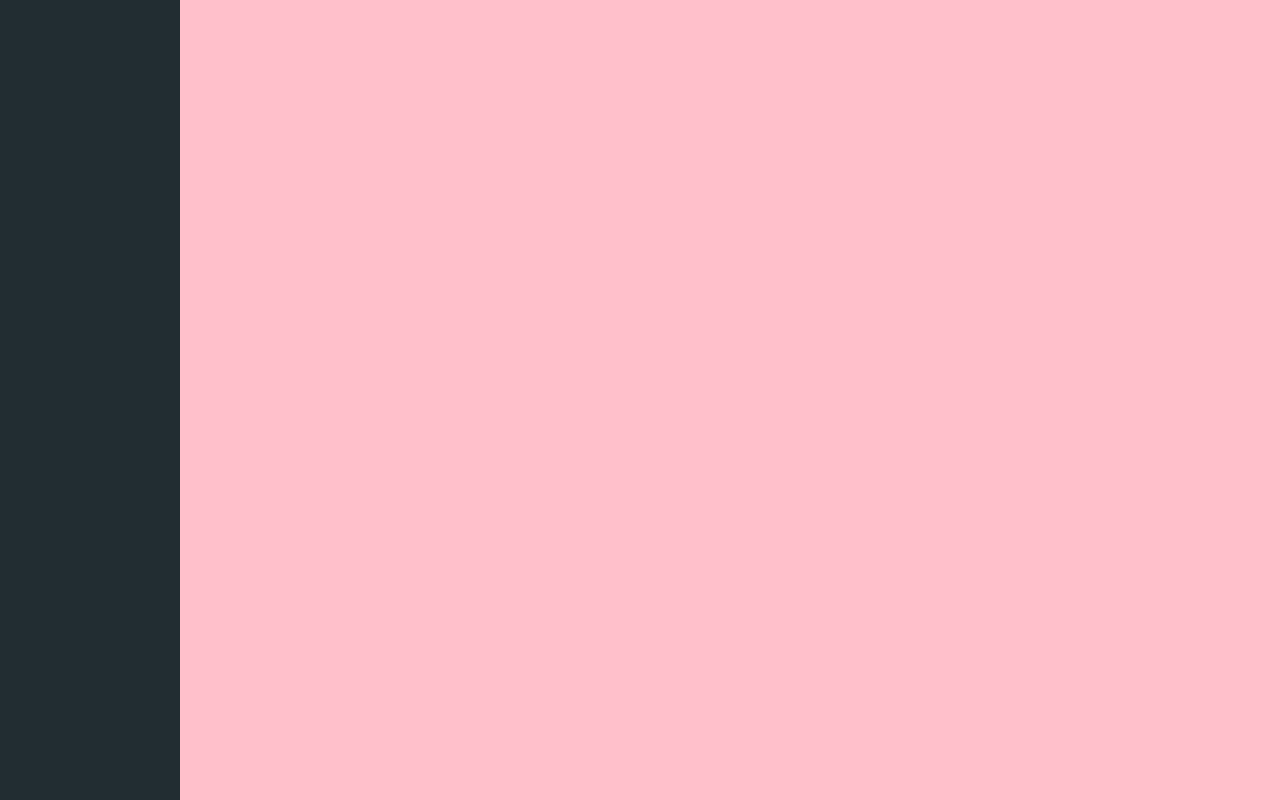
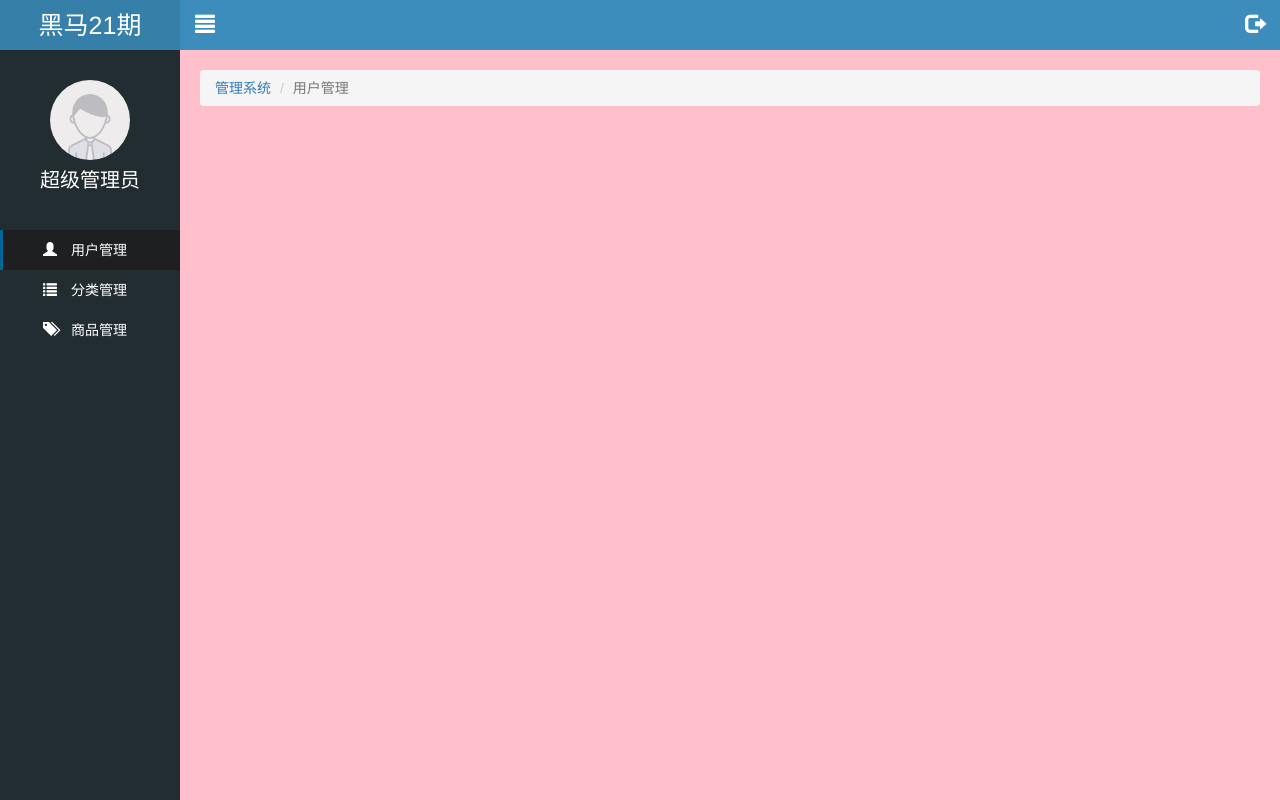
Before and after one commit to ChenJ928/letao, a website: page public/back/first.html in a window 1280 px wide. Drawn offline with Linux system fonts and the light colour scheme.

Commit message:
first页面大部分完成

```diff
--- a/public/back/css/common.css
+++ b/public/back/css/common.css
@@ -1,10 +1,131 @@
+a:link,
+a:visited,
+a:hover,
+a:active {
+  text-decoration: none;
+}
+ul {
+    margin: 0;
+    padding: 0;
+    list-style: none;
+  }
 html, body {
     width: 100%;
     height: 100%;
     background-color: pink;
 }
+
+/* 左侧栏开始 */
 .lt_aside {
     width: 180px;
     height: 100%;
     background-color: #222D32;
+    position: fixed;
+    top: 0;
+    left: 0;
+    z-index: 999;
+    transition: all 1s;
 }
+.hiddenMenu {
+    left: -180px;
+}
+.lt_aside .aside_top {
+    height: 50px;
+    width: 100%;
+    background-color: #367FA9;
+    text-align: center;
+    line-height: 50px;
+    font-size: 25px;
+    color: white
+}
+.lt_aside .aside_user {
+    width: 180px;
+    height: 180px;
+    padding-top: 30px;
+    /* background-color: #fff; */
+}
+.lt_aside .aside_user .aside_userImg {
+    width: 80px;
+    height: 80px;
+    border-radius: 50%;
+    margin: 0 auto;
+    overflow: hidden;
+}
+.lt_aside .aside_user .aside_userImg img {
+    width: 80px;
+    height: 80px;
+}
+.lt_aside .aside_user p {
+    line-height: 40px;
+    font-size: 20px;
+    color: white;
+    text-align: center;
+}
+
+
+
+.lt_aside .aside_nav ul li a{
+    height: 40px;
+    line-height: 40px;
+    display: block;
+    padding-left: 40px;
+    color: white;
+    border-left: 3px solid transparent;
+}
+.lt_aside .aside_nav ul li a i {
+    margin-right: 10px;
+}
+.lt_aside .aside_nav ul li a.current {
+    background-color: #1D1F21;
+    border-left: 3px solid #006699;
+}
+.lt_aside .aside_nav ul li .child a {
+    padding-left: 60px;
+}
+/* 左侧栏结束 */
+
+.lt_main {
+    padding-left: 180px;
+    padding-top: 50px;
+    width: 100%;
+    transition: all 1s;
+}
+.hiddenMenu {
+    padding-left: 0;
+}
+/* 中间头部开始 */
+.lt_head {
+    height: 50px;
+    width: 100%;
+    background-color: #3C8DBC;
+    padding-left: 180px;
+    position: fixed;
+    top: 0;
+    left: 0;
+    transition: all 1s;
+}
+.hiddenMenu {
+    padding-left: 0;
+}
+.lt_head a {
+    width: 50px;
+    height: 50px;
+    text-align: center;
+    line-height: 55px;
+}
+.lt_head a i {
+    font-size: 20px;
+    color: white;
+}
+/* 中间头部结束 */
+
+/* 中间导航开始 */
+
+.lt_nav {
+    margin: 20px;
+}
+.lt_nav .breadcrumb li{
+    color: #777777;
+}
+
+/* 中间导航结束 */
--- a/public/back/first.html
+++ b/public/back/first.html
@@ -1,5 +1,6 @@
 <!DOCTYPE html>
 <html lang="en">
+
 <head>
     <meta charset="UTF-8">
     <meta name="viewport" content="width=device-width, initial-scale=1.0">
@@ -10,8 +11,62 @@
     <link rel="stylesheet" href="./lib/nprogress/nprogress.css">
     <link rel="stylesheet" href="./css/common.css">
 </head>
+
 <body>
-    <div class="lt_aside"></div>
+    <!-- 侧边栏 -->
+    <div class="lt_aside">
+        <div class="aside_top">黑马21期</div>
+        <div class="aside_user">
+            <div class="aside_userImg">
+                <img src="./images/default.png" alt="">
+            </div>
+            <p>超级管理员</p>
+        </div>
+        <div class="aside_nav">
+            <ul>
+                <li>
+                    <a href="#" class="current">
+                        <i class="glyphicon glyphicon-user"></i>
+                        <span>用户管理</span>
+                    </a>
+                </li>
+                <li>
+                    <a href="#" class="aside_manage">
+                        <i class="glyphicon glyphicon-list"></i>
+                        <span>分类管理</span>
+                    </a>
+                    <div class="child" style="display: none">
+                        <a href="#">一级分类</a>
+                        <a href="#">二级分类</a>
+                    </div>
+                </li>
+                <li>
+                    <a href="">
+                        <i class="glyphicon glyphicon-tags"></i>
+                        <span>商品管理</span>
+                    </a>
+                </li>
+            </ul>
+        </div>
+    </div>
+    <div class="lt_main">
+        <!-- 中间头部 -->
+        <div class="lt_head">
+            <a href="#" class="pull-left icon_menu">
+                <i class="glyphicon glyphicon-align-justify"></i>
+            </a>
+            <a href="#" class="pull-right">
+                <i class="glyphicon glyphicon-log-out"> </i>
+            </a>
+        </div>
+        <!-- 中间导航 -->
+        <div class="lt_nav">
+            <ol class="breadcrumb">
+                <li><a href="#">管理系统</a></li>
+                <li>用户管理</li>
+            </ol>
+        </div>
+    </div>
 
     <script src="./lib/jquery/jquery.min.js"></script>
     <script src="./lib/bootstrap/js/bootstrap.min.js"></script>
@@ -19,4 +74,5 @@
     <script src="./lib/nprogress/nprogress.js"></script>
     <script src="./js/common.js"></script>
 </body>
+
 </html>
--- a/public/back/js/common.js
+++ b/public/back/js/common.js
@@ -10,3 +10,17 @@ $(document).ajaxComplete(function () {
         NProgress.done();
     }, 1000)
 })
+
+// 侧边栏点击效果
+$(function () {
+
+    $('.aside_nav .aside_manage').click(function () {
+        $(".aside_nav .child").stop().slideToggle();
+    })
+
+    $('.icon_menu').click(function () {
+        $('.lt_aside').toggleClass('hiddenMenu');
+        $('.lt_main').toggleClass('hiddenMenu');
+        $('.lt_head').toggleClass('hiddenMenu');
+    })
+})
```
